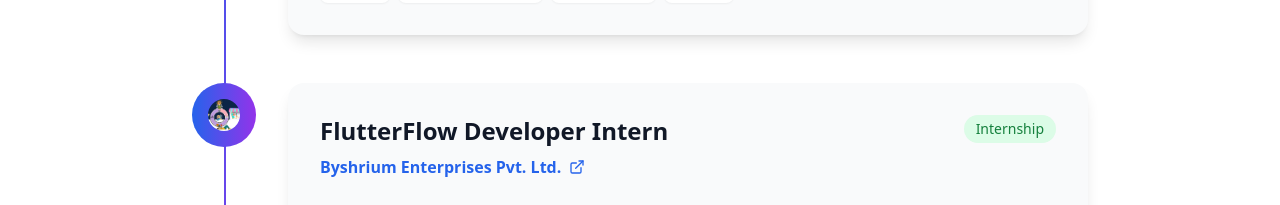
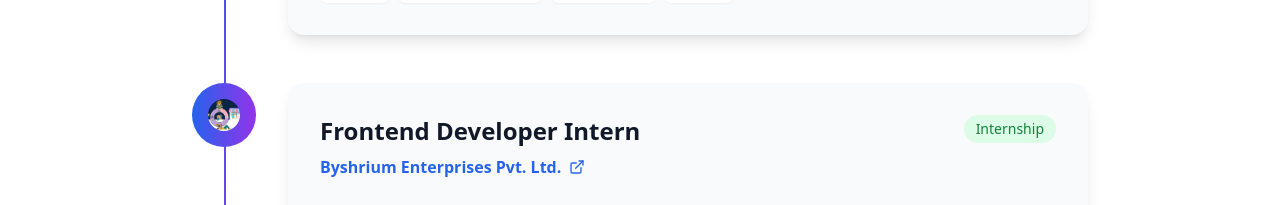
Before and after one commit to jaspal-s-rajput/Portfolio_Web_Application, a React (Vite) app: page / in a window 1280 px wide. Shown: the part 6886-7091 px from the top of the page. Built offline with nearby package versions, Linux system fonts and the light colour scheme.

Commit message:
Update Experience.tsx

```diff
--- a/src/components/Experience.tsx
+++ b/src/components/Experience.tsx
@@ -18,7 +18,7 @@
       current: false
     },
     {
-      title: "FlutterFlow Developer Intern",
+      title: "Frontend Developer Intern",
       company: "Byshrium Enterprises Pvt. Ltd.",
       location: "Bhopal, India",
       duration: "20 Feb 2025 - 22 May 2025",
```
